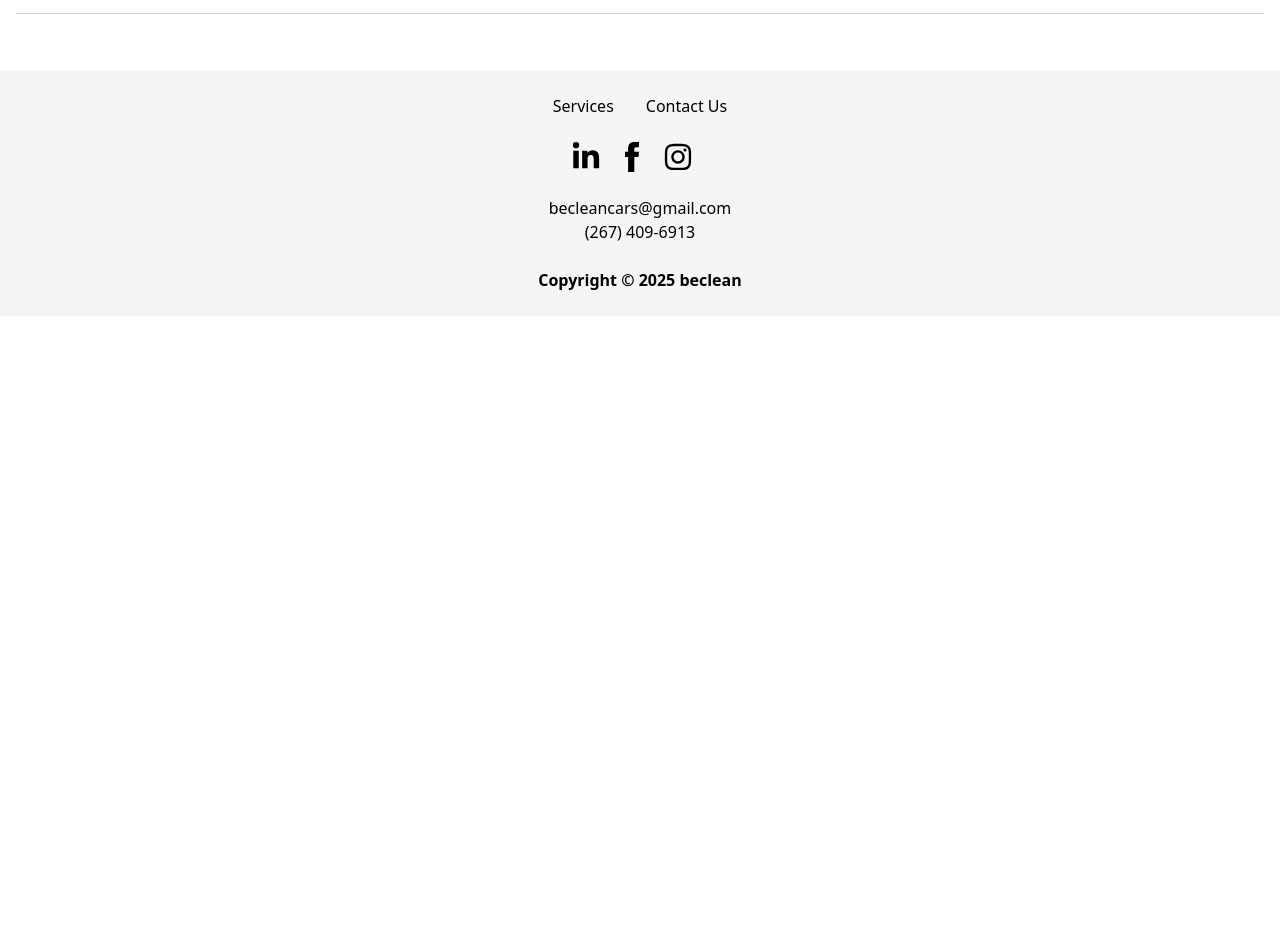
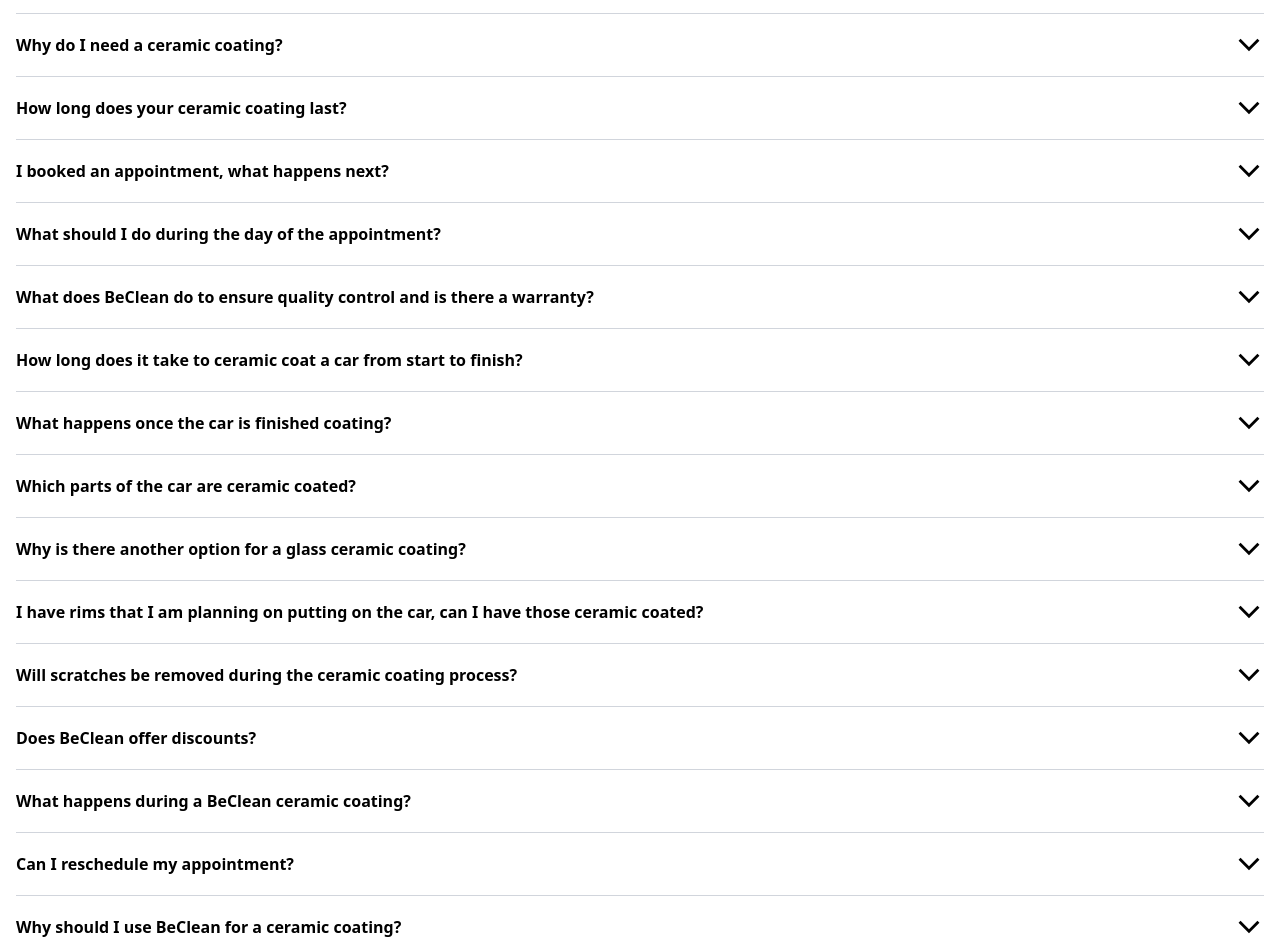
Before and after one commit to jisanjung/becleanui, a React (Vite) app: page /book in a window 1280 px wide. Shown: the part 2540-3492 px from the top of the page. Before the commit the page ends 2856 px from the top, so only its background shows below. Built offline with nearby package versions, Linux system fonts and the light colour scheme.

Commit message:
add questions to the faq

```diff
--- a/src/constants.js
+++ b/src/constants.js
@@ -4,10 +4,75 @@ export const FOOTER_BACKGROUND_COLOR = '#F5F5F7';
 
 export const FAQ_LIST = [
     {
-        question: 'What is a ceramic coating?',
-        answer: `Simple put, a ceramic coating is the best way to provide long-lasting protection while maximizing the appearance of your car.
-        Unlike traditional waxes, our ceramic coatings can last for 3+ years and do not need to be regularly applied.
-        This not only saves you the trouble of having to reapply a traditional wax,
-        it also saves you money since you would not need to continually see a professional detailer every 6 months when the wax breaks down.`,
-    }
+        question: "What is a ceramic coating?",
+        answer: "Simply put, a ceramic coating is the best way to provide long-lasting paint protection while maximizing the appearance of your car. Unlike traditional waxes, our ceramic coatings last for years and do not need to be regularly applied. This not only saves you the trouble of having to reapply a paint coating, it also saves you money in the long run since you would not need to continually see a professional detailer to reapply the coating."
+      },
+      {
+        question: "Why do I need a ceramic coating?",
+        answer: "At BeClean, we strongly believe that every vehicle must have a ceramic coating. That includes every vehicle from your average daily driver to a exotic cars displayed at car shows. Our reason for such strong beliefs? It’s because we desire for everyone to be able to both protect their vehicles while falling in love with how they look. Not only will a ceramic coating provide protection to your car's paint, you will stand out from the rest of the cars on the road."
+      },
+      {
+        question: "How long does your ceramic coating last?",
+        answer: "Many factors play into the lifetime of a ceramic coating but we conducted extensive research to find the perfect coating that met our specifications, one of those being longevity. Our coating is rated to last up to 5 years*."
+      },
+      {
+        question: "I booked an appointment, what happens next?",
+        answer: "Once you book an appointment a confirmation email will be sent. Please mark the time on your calendar. Leading up to the detail, our team will contact you to confirm your appointment."
+      },
+      {
+        question: "What should I do during the day of the appointment?",
+        answer: "During the day of the appointment, simply drop-off your vehicle and our coating technicians will begin the ceramic coating process. The entire coating process will take more than 8 hours, from the decontamination wash all the way to the curing process. Please have transportation arranged once you drop off your car."
+      },
+      {
+        question: "What does BeClean do to ensure quality control and is there a warranty?",
+        answer: "We have multiple checks during the process to promote coating adhesion and coating curing. This includes multiple leveling steps to ensure that every inch of your car’s paint is covered. Once the coating is cured, we do a final check before you receive your car back to guarantee proper coating application.\n\nAs for warranties, BeClean has a 1 year coating satisfaction guarantee. If you like to learn more about the terms and conditions of this warranty please visit our warranty page."
+      },
+      {
+        question: "How long does it take to ceramic coat a car from start to finish?",
+        answer: "Our process of decontaminating the paint, polishing, ceramic prep, coating process, and coating curing takes more than 8 hours. The reason why a ceramic coating takes so long is because it’s important we meticulously perform each step to ensure the coating properly adheres to your car’s paint. Any shortcut can lead to the coating failing prematurely and poor ceramic performance."
+      },
+      {
+        question: "What happens once the car is finished coating?",
+        answer: "Once the coating is finished curing, our team members will reach out to you to arrange for pick-up of the vehicle. If you elected to have your car dropped off at a location, we will reach out to confirm the address and time of the drop-off.\n\nAfter a coating, you will receive a coating gift box which includes: a plush microfiber towel, quick detailer for quick cleanups, and a ceramic coating maintenance guide."
+      },
+      {
+        question: "Which parts of the car are ceramic coated?",
+        answer: "All painted parts of the car will be coated. This includes the rims, all trim pieces, and most importanly paint."
+      },
+      {
+        question: "Why is there another option for a glass ceramic coating?",
+        answer: "The reason why there is another option for a glass ceramic coating is because coatings designed specifically for paint and clearcoat are not created with the purpose of glass. Thus, using a ceramic coating made for paint will not properly bond with the glass and lead to the coating prematurely failing. Glass coatings made for the windows and windshield are made specifically with these areas in mind. They not only last longer but help with window visibility and performance during rainy and snowy conditions."
+      },
+      {
+        question: "I have rims that I am planning on putting on the car, can I have those ceramic coated?",
+        answer: "Of course, simply make a note during booking and put them in the vehicle during drop-off. Our technicians will coat the entire wheel barrel and wheel face at no extra charge."
+      },
+      {
+        question: "Will scratches be removed during the ceramic coating process?",
+        answer: "Absolutely! During the paint enhancement portion of the coating, not only will we revive your car’s paint leading to higher gloss, we will remove all micro scratches and reduce visibility of deep scratches."
+      },
+      {
+        question: "Does BeClean offer discounts?",
+        answer: "Unfortunately we do not offer discounts for our services. Our coating process is highly meticulous and requires a high degree of specialty. This is required so we can provide you the care you deserve. Any discounts will cause us to deliver an inferior service."
+      },
+      {
+        question: "What happens during a BeClean ceramic coating?",
+        answer: "Once we receive your car, we start with a decontamination wash which includes a mechanical and chemical decontamination. After the car is dried, we begin the paint enhancement portion where we polish the vehicle. This process not only brings a brilliant shine, it also removes scratches from your paint. Next, we apply a dedicated ceramic coating prep and apply the first layer of ceramic coating. After the first layer, we apply a second layer of ceramic coating which not only enhances the appearances but adds another layer of protection. Once the 2 layers of coating are applied, the car is required to cure for 8 hours before being driven. This process is critical for proper coating adhesion since the car can not be exposed to the elements within those 8 hours, otherwise the coating will fail prematurely."
+      },
+      {
+        question: "Can I reschedule my appointment?",
+        answer: "Of course! If something comes up to where you need to reschedule, simply go back to the appointment confirmation and you can select a time that works best for you."
+      },
+      {
+        question: "Why should I use BeClean for a ceramic coating?",
+        answer: "At BeClean we specialize in ceramic coatings. While other detailers and shops might do multiple services such as paint protection film (PPF), tinting, dent removal, general detailing, and more. We focus only on ceramic coatings making us highly knowledgeable on ceramic coatings and how to properly perform the service. This specialization helps us to devise the best possible coating process that increases proper coating longevity, performance, and quality control.\n\nNot only do we specialize in coatings, we have an ideal climate controlled environment that is required for proper coating curing, critical to making the coating last as long as possible.\n\nIf that is not enough, we only service 1 car a day. This means that you have our full, undivided attention that you and your car need during the coating process. Why settle for anything less than the attention that you need."
+      },
+      {
+        question: "What ceramic coating do you use?",
+        answer: "We conducted extensive research on various coatings to make sure that they fit within our criteria of the best coating. We came to the conclusion that the Gyeon Syncro Kit is the best ceramic coating that we can currently get. The reason why we arrived at this conclusion is because by using this 2-layer system, it combines the perfect balance of protection, slickness, hydrophobics, longevity, self-cleaning, and most importantly paint appearance.\n\nIf you desire for us to use a different ceramic coating, we will certainly do our best to work with whatever coating you decide to use."
+      },
+      {
+        question: "Why do you use a 2-layer ceramic coating system?",
+        answer: "After conducting extensive research, we quickly realized that a 2-layer system is required to achieve the results that we want for your car. Traditionally, ceramic coatings are applied in a 1-layer fashion. However, a 1-layer application does not have all the qualities that we are looking for. Those qualities being protection, slickness, hydrophobics, longevity, self-cleaning, and most importantly paint appearance. By using a 2-layer application, we are able to achieve the best results possible."
+      },
 ];
```
